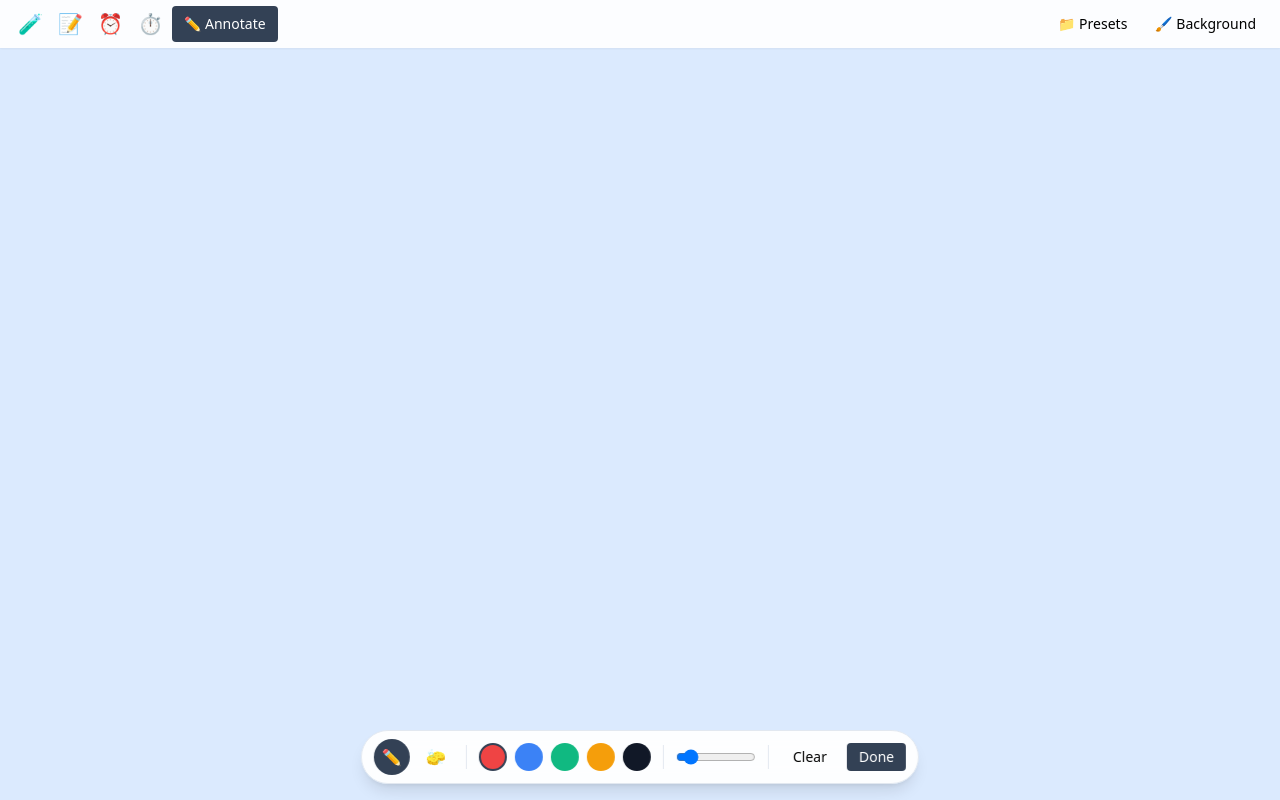
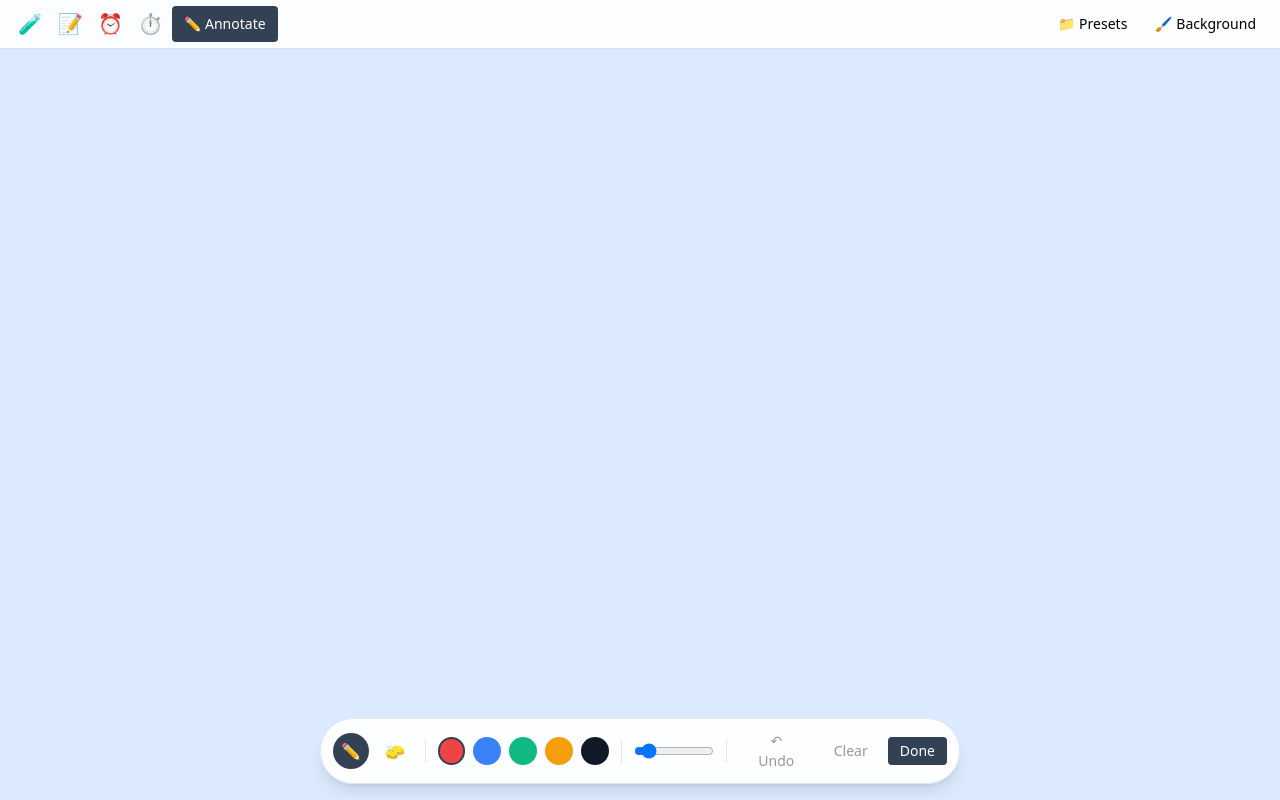
Before and after one commit to kiwispin/ClassroomScreen, a React (Vite) app: page / in a window 1280 px wide. Both pictures are taken after a click on the button "Annotate". Built offline with nearby package versions, Linux system fonts and the light colour scheme.

Commit message:
fix(annotate): use fixed positioning, add undo + Esc, keep main toolbar above

```diff
--- a/src/components/Toolbar.tsx
+++ b/src/components/Toolbar.tsx
@@ -9,7 +9,7 @@ export default function Toolbar() {
   const toggleAnnotate = useAppStore((s) => s.toggleAnnotate);
 
   return (
-    <div className="absolute top-0 left-0 right-0 h-12 z-50 flex items-center gap-1 px-3 bg-white/90 backdrop-blur shadow-sm">
+    <div className="fixed top-0 left-0 right-0 h-12 z-[300] flex items-center gap-1 px-3 bg-white/90 backdrop-blur shadow-sm">
       {allWidgets.map((w) => (
         <button
           key={w.type}
--- a/src/overlays/Annotate/ToolBar.tsx
+++ b/src/overlays/Annotate/ToolBar.tsx
@@ -7,13 +7,15 @@ type Props = {
   setColor: (c: string) => void;
   width: number;
   setWidth: (w: number) => void;
+  canUndo: boolean;
+  onUndo: () => void;
   onClear: () => void;
   onClose: () => void;
 };
 
 export default function AnnotateToolBar(p: Props) {
   return (
-    <div className="absolute left-1/2 -translate-x-1/2 bottom-4 z-[210] bg-white/95 backdrop-blur rounded-full shadow-lg border border-slate-200 px-3 py-2 flex items-center gap-2">
+    <div className="fixed left-1/2 -translate-x-1/2 bottom-4 z-[210] bg-white/95 backdrop-blur rounded-full shadow-lg border border-slate-200 px-3 py-2 flex items-center gap-2">
       <button
         onClick={() => p.setTool('pen')}
         className={
@@ -62,14 +64,24 @@ export default function AnnotateToolBar(p: Props) {
       />
       <div className="w-px h-6 bg-slate-200 mx-1" />
       <button
+        onClick={p.onUndo}
+        disabled={!p.canUndo}
+        className="px-3 py-1 rounded hover:bg-slate-100 text-sm disabled:opacity-40 disabled:cursor-not-allowed"
+        title="Undo (⌘Z / Ctrl-Z)"
+      >
+        ↶ Undo
+      </button>
+      <button
         onClick={p.onClear}
-        className="px-3 py-1 rounded hover:bg-slate-100 text-sm"
+        disabled={!p.canUndo}
+        className="px-3 py-1 rounded hover:bg-slate-100 text-sm disabled:opacity-40 disabled:cursor-not-allowed"
       >
         Clear
       </button>
       <button
         onClick={p.onClose}
         className="px-3 py-1 rounded bg-slate-700 text-white text-sm hover:bg-slate-800"
+        title="Done (Esc)"
       >
         Done
       </button>
--- a/src/overlays/Annotate/index.tsx
+++ b/src/overlays/Annotate/index.tsx
@@ -3,18 +3,58 @@ import { useAppStore } from '../../store/store';
 import AnnotateToolBar from './ToolBar';
 
 type Tool = 'pen' | 'eraser';
+type Point = { x: number; y: number };
+type Stroke = {
+  tool: Tool;
+  color: string;
+  width: number;
+  points: Point[];
+};
+
+const drawStroke = (ctx: CanvasRenderingContext2D, s: Stroke) => {
+  if (s.points.length === 0) return;
+  ctx.lineCap = 'round';
+  ctx.lineJoin = 'round';
+  ctx.lineWidth = s.tool === 'eraser' ? Math.max(s.width * 4, 16) : s.width;
+  ctx.strokeStyle = s.color;
+  ctx.globalCompositeOperation = s.tool === 'eraser' ? 'destination-out' : 'source-over';
+  ctx.beginPath();
+  ctx.moveTo(s.points[0].x, s.points[0].y);
+  for (let i = 1; i < s.points.length; i++) {
+    ctx.lineTo(s.points[i].x, s.points[i].y);
+  }
+  // For single-point strokes, draw a dot
+  if (s.points.length === 1) {
+    ctx.lineTo(s.points[0].x + 0.01, s.points[0].y + 0.01);
+  }
+  ctx.stroke();
+};
 
 export default function AnnotateOverlay() {
   const open = useAppStore((s) => s.annotateOpen);
   const close = useAppStore((s) => s.toggleAnnotate);
   const canvasRef = useRef<HTMLCanvasElement | null>(null);
   const ctxRef = useRef<CanvasRenderingContext2D | null>(null);
+
+  const strokesRef = useRef<Stroke[]>([]);
+  const currentStrokeRef = useRef<Stroke | null>(null);
   const drawingRef = useRef(false);
+  const [strokeCount, setStrokeCount] = useState(0); // forces re-render so the Undo button enables/disables
 
   const [tool, setTool] = useState<Tool>('pen');
   const [color, setColor] = useState('#ef4444');
   const [width, setWidth] = useState(4);
 
+  const redrawAll = () => {
+    const ctx = ctxRef.current;
+    const canvas = canvasRef.current;
+    if (!ctx || !canvas) return;
+    ctx.clearRect(0, 0, canvas.width, canvas.height);
+    for (const s of strokesRef.current) drawStroke(ctx, s);
+    if (currentStrokeRef.current) drawStroke(ctx, currentStrokeRef.current);
+  };
+
+  // Mount canvas, fit to viewport, redraw on resize
   useEffect(() => {
     if (!open) return;
     const canvas = canvasRef.current;
@@ -24,63 +64,109 @@ export default function AnnotateOverlay() {
       canvas.height = window.innerHeight;
       const ctx = canvas.getContext('2d');
       ctxRef.current = ctx;
-      if (ctx) {
-        ctx.lineCap = 'round';
-        ctx.lineJoin = 'round';
-      }
+      redrawAll();
     };
     fit();
     window.addEventListener('resize', fit);
     return () => window.removeEventListener('resize', fit);
+    // eslint-disable-next-line react-hooks/exhaustive-deps
+  }, [open]);
+
+  // Escape closes the overlay
+  useEffect(() => {
+    if (!open) return;
+    const onKey = (e: KeyboardEvent) => {
+      if (e.key === 'Escape') close();
+      if ((e.key === 'z' || e.key === 'Z') && (e.metaKey || e.ctrlKey)) {
+        e.preventDefault();
+        undo();
+      }
+    };
+    window.addEventListener('keydown', onKey);
+    return () => window.removeEventListener('keydown', onKey);
+    // eslint-disable-next-line react-hooks/exhaustive-deps
   }, [open]);
 
   if (!open) return null;
 
   const startDraw = (e: React.PointerEvent<HTMLCanvasElement>) => {
     drawingRef.current = true;
-    const ctx = ctxRef.current!;
-    ctx.beginPath();
-    ctx.moveTo(e.clientX, e.clientY);
+    currentStrokeRef.current = {
+      tool,
+      color,
+      width,
+      points: [{ x: e.clientX, y: e.clientY }],
+    };
     e.currentTarget.setPointerCapture(e.pointerId);
+    // Draw the first dot immediately
+    redrawAll();
   };
   const moveDraw = (e: React.PointerEvent<HTMLCanvasElement>) => {
-    if (!drawingRef.current) return;
-    const ctx = ctxRef.current!;
-    ctx.lineWidth = tool === 'eraser' ? Math.max(width * 4, 16) : width;
-    ctx.strokeStyle = color;
-    ctx.globalCompositeOperation = tool === 'eraser' ? 'destination-out' : 'source-over';
-    ctx.lineTo(e.clientX, e.clientY);
-    ctx.stroke();
+    if (!drawingRef.current || !currentStrokeRef.current) return;
+    currentStrokeRef.current.points.push({ x: e.clientX, y: e.clientY });
+    // Incremental: just stroke the new segment for performance
+    const ctx = ctxRef.current;
+    if (!ctx) return;
+    drawStroke(ctx, currentStrokeRef.current);
   };
   const endDraw = (e: React.PointerEvent<HTMLCanvasElement>) => {
+    if (!drawingRef.current) return;
     drawingRef.current = false;
-    const ctx = ctxRef.current!;
-    ctx.closePath();
-    e.currentTarget.releasePointerCapture(e.pointerId);
+    if (currentStrokeRef.current) {
+      strokesRef.current.push(currentStrokeRef.current);
+      currentStrokeRef.current = null;
+      setStrokeCount(strokesRef.current.length);
+    }
+    try {
+      e.currentTarget.releasePointerCapture(e.pointerId);
+    } catch {
+      /* ignore */
+    }
+  };
+
+  const undo = () => {
+    if (strokesRef.current.length === 0 && !currentStrokeRef.current) return;
+    if (drawingRef.current && currentStrokeRef.current) {
+      // Cancel an in-progress stroke
+      currentStrokeRef.current = null;
+      drawingRef.current = false;
+    } else {
+      strokesRef.current.pop();
+    }
+    setStrokeCount(strokesRef.current.length);
+    redrawAll();
   };
 
   const clear = () => {
-    const ctx = ctxRef.current!;
-    ctx.clearRect(0, 0, canvasRef.current!.width, canvasRef.current!.height);
+    strokesRef.current = [];
+    currentStrokeRef.current = null;
+    drawingRef.current = false;
+    setStrokeCount(0);
+    redrawAll();
   };
 
   return (
-    <div className="absolute inset-0 z-[200]">
+    <>
       <canvas
         ref={canvasRef}
-        className="absolute inset-0 cursor-crosshair touch-none"
+        className="fixed inset-0 cursor-crosshair touch-none z-[100]"
         onPointerDown={startDraw}
         onPointerMove={moveDraw}
         onPointerUp={endDraw}
         onPointerCancel={endDraw}
       />
       <AnnotateToolBar
-        tool={tool} setTool={setTool}
-        color={color} setColor={setColor}
-        width={width} setWidth={setWidth}
+        tool={tool}
+        setTool={setTool}
+        color={color}
+        setColor={setColor}
+        width={width}
+        setWidth={setWidth}
+        canUndo={strokeCount > 0}
+        onUndo={undo}
         onClear={clear}
         onClose={close}
       />
-    </div>
+    </>
   );
 }
```
